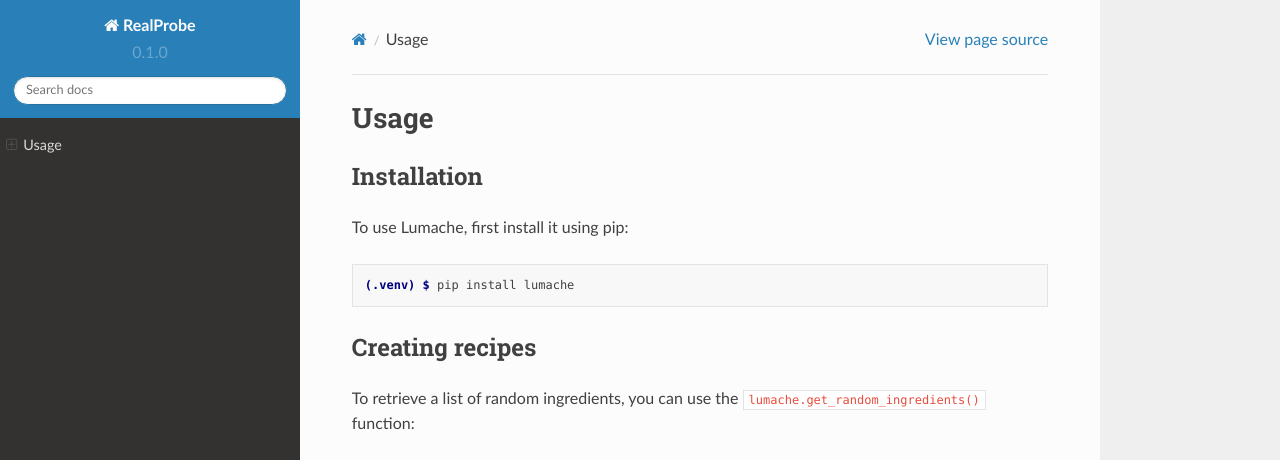
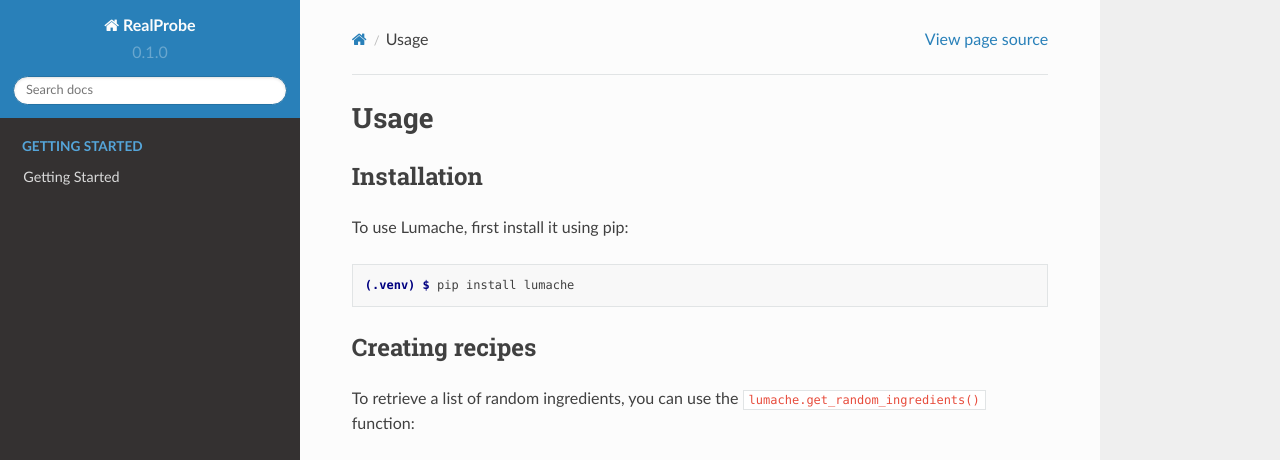
Before and after one commit to sharc-lab/RealProbe-doc, a Sphinx documentation site: the page built from docs/source/usage.rst, in a window 1280 px wide and 1036 px high. Shown: the top 460 px of the window. Built offline with Sphinx 7.4.7 and the Read the Docs theme 2.0.0, drawn with Linux system fonts in a browser that asks for light colours; pages that are not in the unit, such as notebooks, are missing from menus; grey boxes are pictures that could not be loaded.

Commit message:
Update index.rst

```diff
--- a/docs/source/index.rst
+++ b/docs/source/index.rst
@@ -6,7 +6,7 @@
    :hidden:
    :caption: Getting started
 
-   /tutorial/index
+   /getting_started
    /choosing-a-site
    /intro/getting-started-with-sphinx
    /intro/getting-started-with-mkdocs
```
